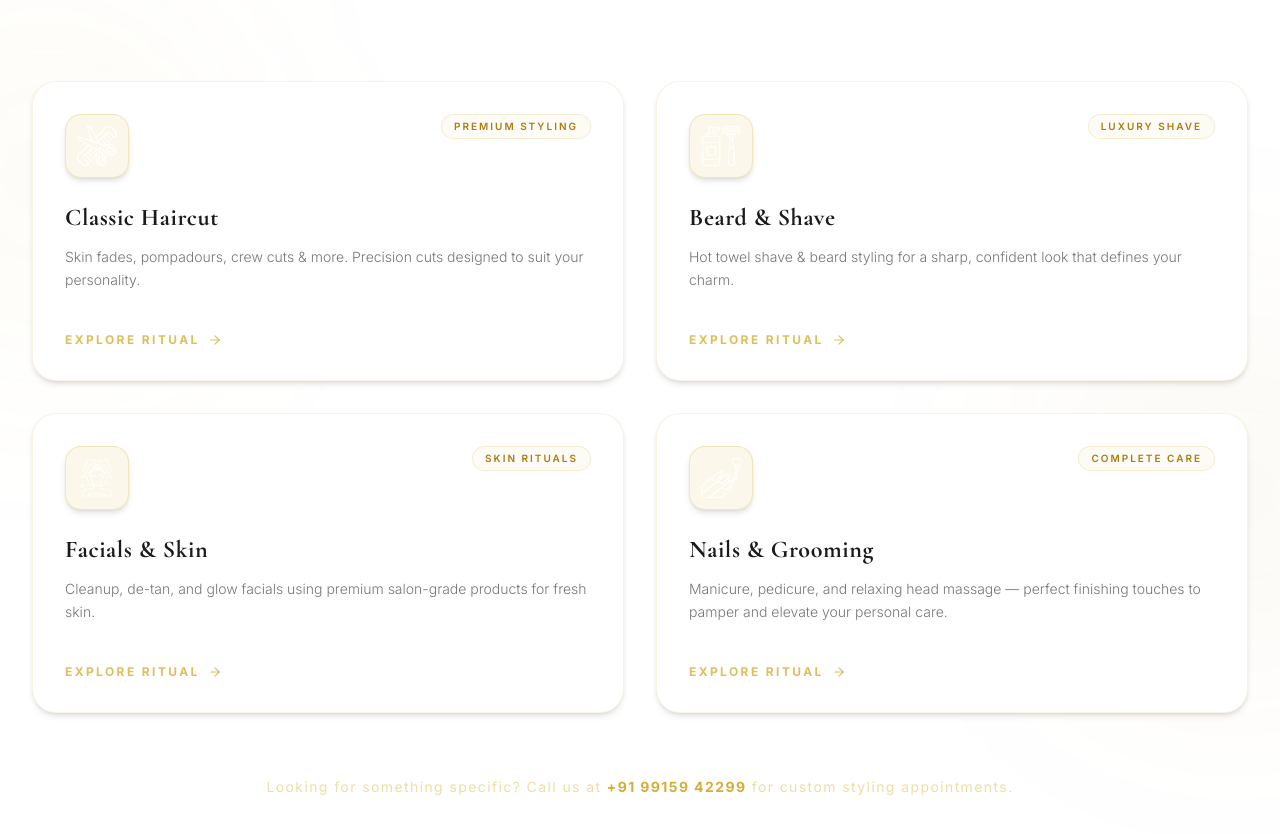
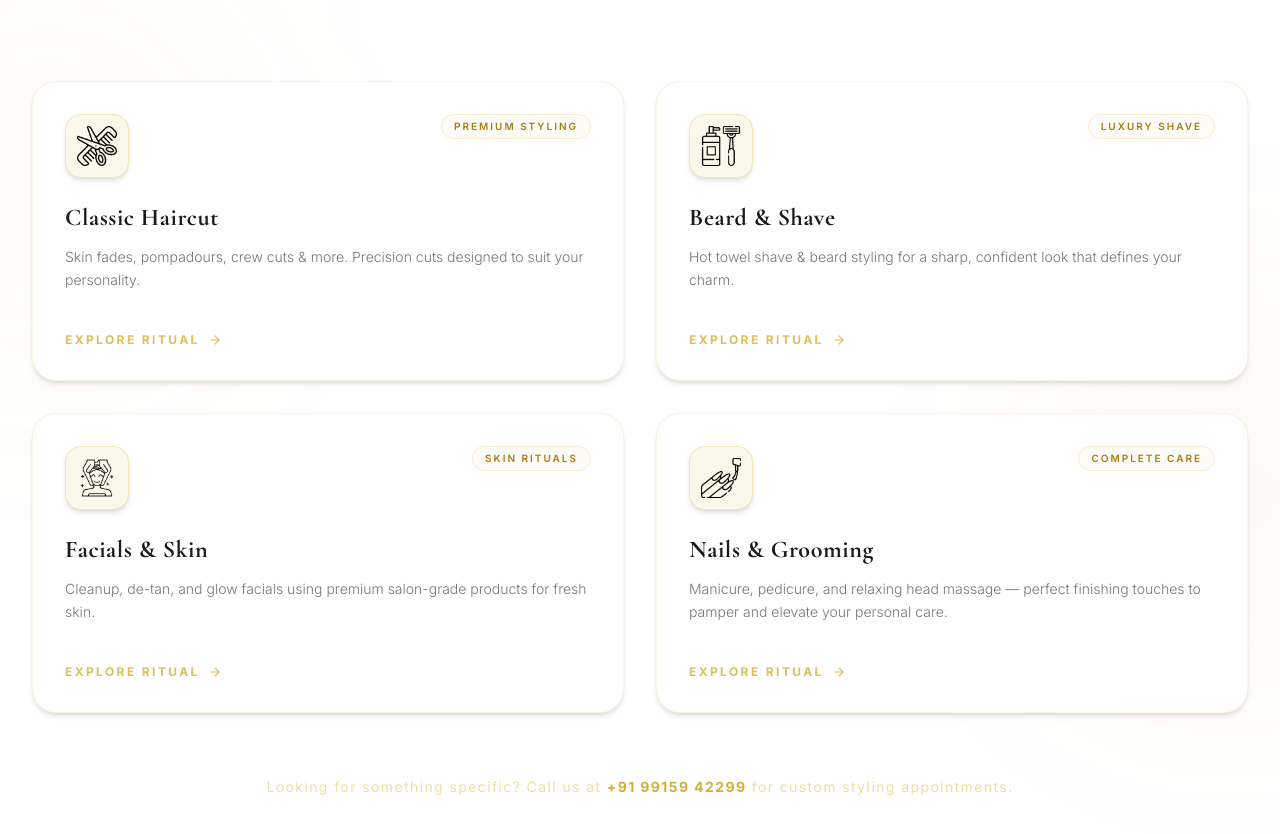
Before and after one commit to hotaeshwar/Hairraizersluxeportfolio, a Next.js app: page / in a window 1280 px wide. Shown: the part 1930-2764 px from the top of the page. Built offline with nearby package versions, Linux system fonts and the light colour scheme.

Commit message:
Update Services section icons to solid black for high contrast visibility

```diff
--- a/src/components/Services.jsx
+++ b/src/components/Services.jsx
@@ -166,7 +166,7 @@ export default function Services({ onExplore }) {
                         alt={service.title}
                         width={40}
                         height={40}
-                        className="object-contain brightness-0 invert"
+                        className="object-contain brightness-0"
                       />
                     </div>
 
```
